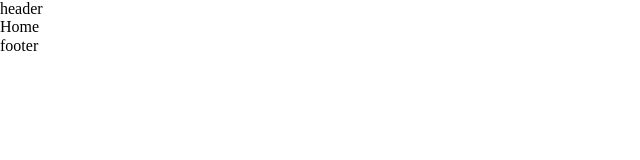
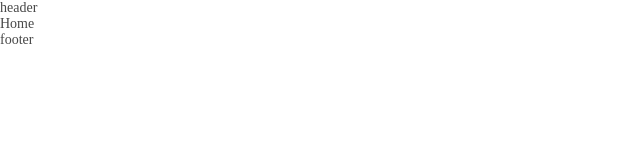
Before and after one commit to liao-zhe/lz-airbnb, a React (Create React App) app: page /home in a window 1280 px wide. Shown: the top 160 px of the page, without its empty margins (0-640 px from the left). Built offline with nearby package versions, Linux system fonts and the light colour scheme; the HTML template or start-up script is replaced by a standard one.

Commit message:
feat:新增全局公共样式

```diff
--- /dev/null
+++ b/src/assets/css/common.less
@@ -0,0 +1,7 @@
+// 全局公共样式
+body {
+  font-size: 14px;
+  font-family: 'Circular', 'PingFang-SC', 'Hiragino Sans GB', '微软雅黑',
+    'Microsoft YaHei', 'Heiti SC';
+  color: #484848;
+}
--- a/src/assets/css/index.less
+++ b/src/assets/css/index.less
@@ -1 +1,2 @@
 @import './reset.less';
+@import './common.less';
--- a/src/assets/css/variables.less
+++ b/src/assets/css/variables.less
@@ -1,3 +1,7 @@
 // 定义主题变量
 @textColor: #484848;
 @textColorSecondary: #222;
+
+:root {
+  --primary-color: #ff385c;
+}
```
